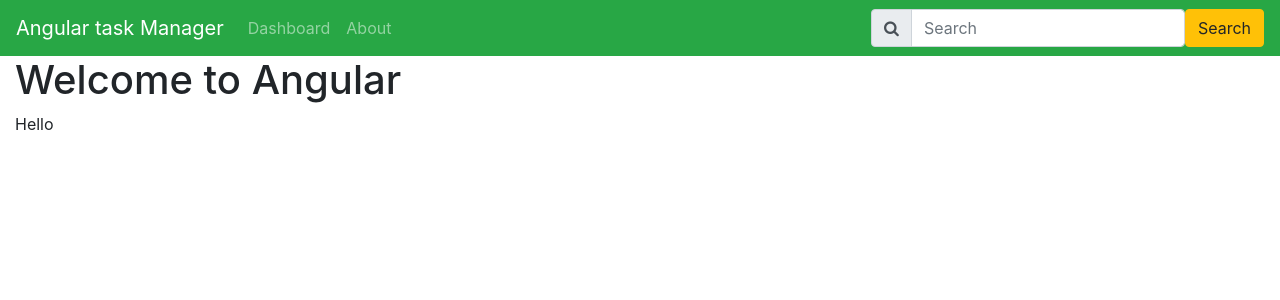
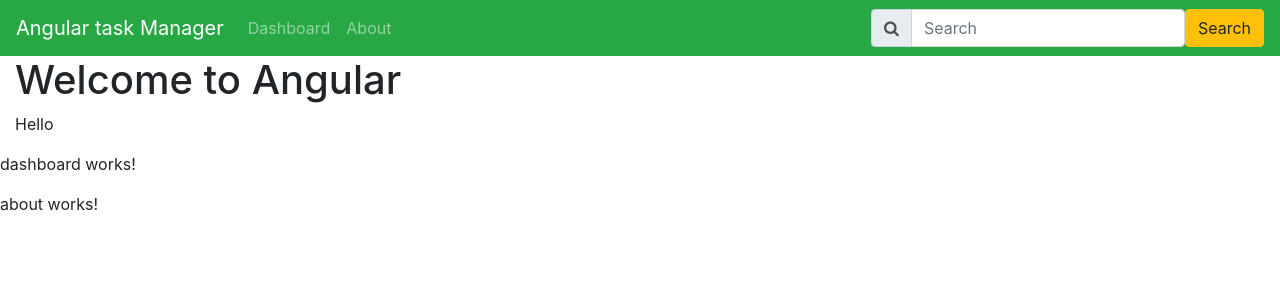
Before and after one commit to sabelogumede/TaskManager, an Angular app: page / in a window 1280 px wide. Shown: the top 300 px of the page. Built offline with nearby package versions, Linux system fonts and the light colour scheme.

Commit message:
Created dashboard and about components

```diff
--- /dev/null
+++ b/src/app/about/about.component.html
@@ -0,0 +1 @@
+<p>about works!</p>
--- /dev/null
+++ b/src/app/about/about.component.ts
@@ -0,0 +1,15 @@
+import { Component, OnInit } from '@angular/core';
+
+@Component({
+  selector: 'app-about',
+  templateUrl: './about.component.html',
+  styleUrls: ['./about.component.scss']
+})
+export class AboutComponent implements OnInit {
+
+  constructor() { }
+
+  ngOnInit(): void {
+  }
+
+}
--- a/src/app/app.component.html
+++ b/src/app/app.component.html
@@ -31,3 +31,9 @@
   </h1>
   <p>Hello</p>
 </div>
+<div>
+  <app-dashboard></app-dashboard>
+</div>
+<div>
+  <app-about></app-about>
+</div>
--- a/src/app/app.module.ts
+++ b/src/app/app.module.ts
@@ -3,10 +3,14 @@
 
 import { AppRoutingModule } from './app-routing.module';
 import { AppComponent } from './app.component';
+import { DashboardComponent } from './dashboard/dashboard.component';
+import { AboutComponent } from './about/about.component';
 
 @NgModule({
   declarations: [
-    AppComponent
+    AppComponent,
+    DashboardComponent,
+    AboutComponent
   ],
   imports: [
     BrowserModule,
--- /dev/null
+++ b/src/app/dashboard/dashboard.component.html
@@ -0,0 +1 @@
+<p>dashboard works!</p>
--- /dev/null
+++ b/src/app/dashboard/dashboard.component.ts
@@ -0,0 +1,15 @@
+import { Component, OnInit } from '@angular/core';
+
+@Component({
+  selector: 'app-dashboard',
+  templateUrl: './dashboard.component.html',
+  styleUrls: ['./dashboard.component.scss']
+})
+export class DashboardComponent implements OnInit {
+
+  constructor() { }
+
+  ngOnInit(): void {
+  }
+
+}
```
Also changed, not shown: src/app/about/about.component.scss (added), src/app/dashboard/dashboard.component.scss (added), 2 other files (tests, documents, lock files or other folders).
